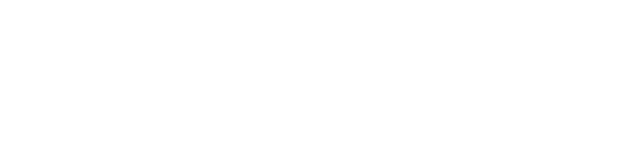
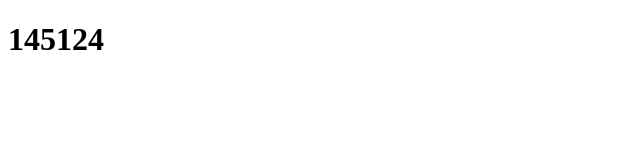
Before and after one commit to PhanVuongTb/test, a plain HTML site: page index.html in a window 1280 px wide. Shown: the whole page, without its empty margins (0-640 px from the left). Drawn offline with Linux system fonts and the light colour scheme.

Commit message:
Thêm giải thích add

```diff
--- a/index.html
+++ b/index.html
@@ -7,6 +7,6 @@
     <title>Document</title>
 </head>
 <body>
-
+    <h1>145124</h1>
 </body>
 </html>
```
